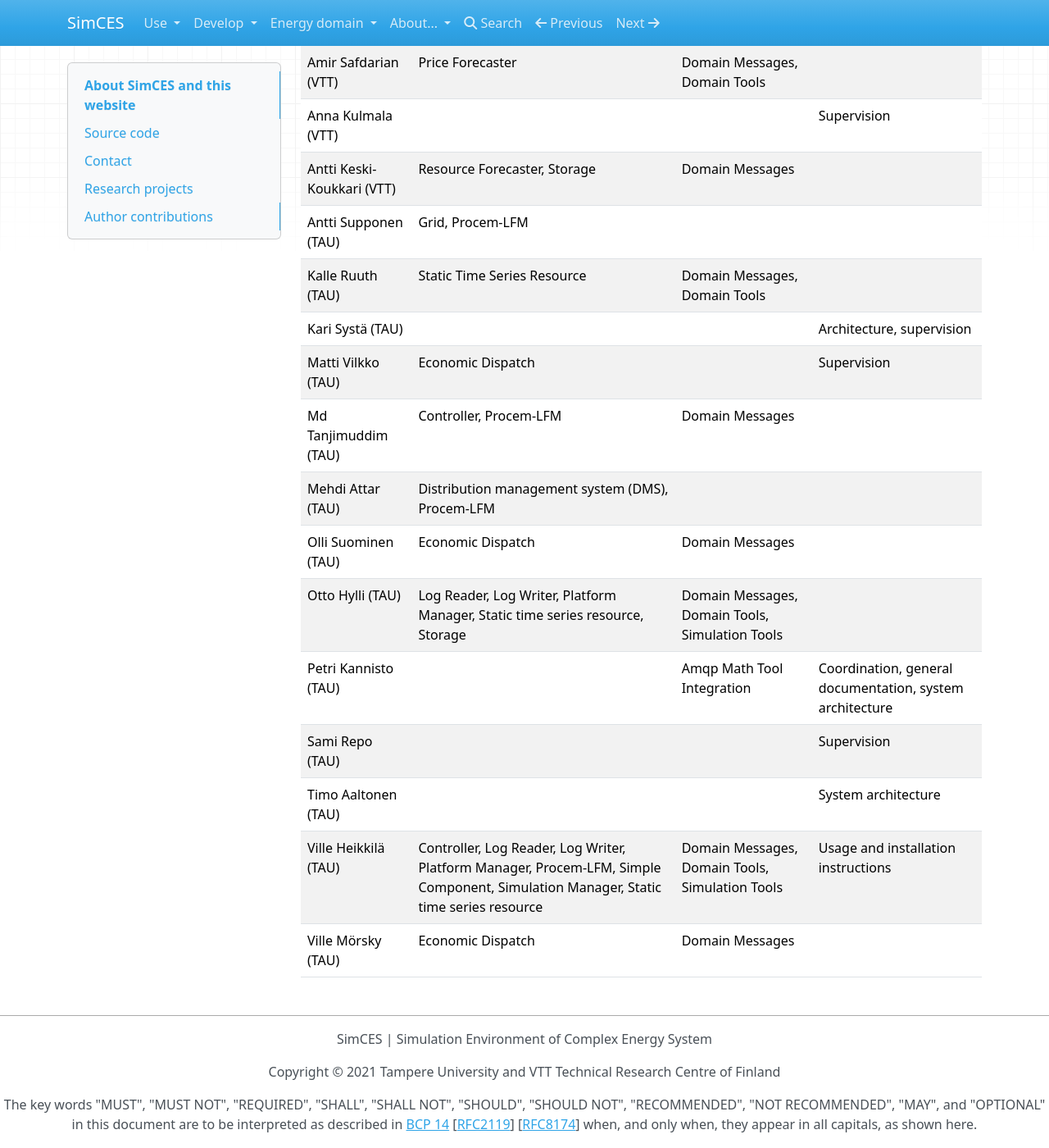
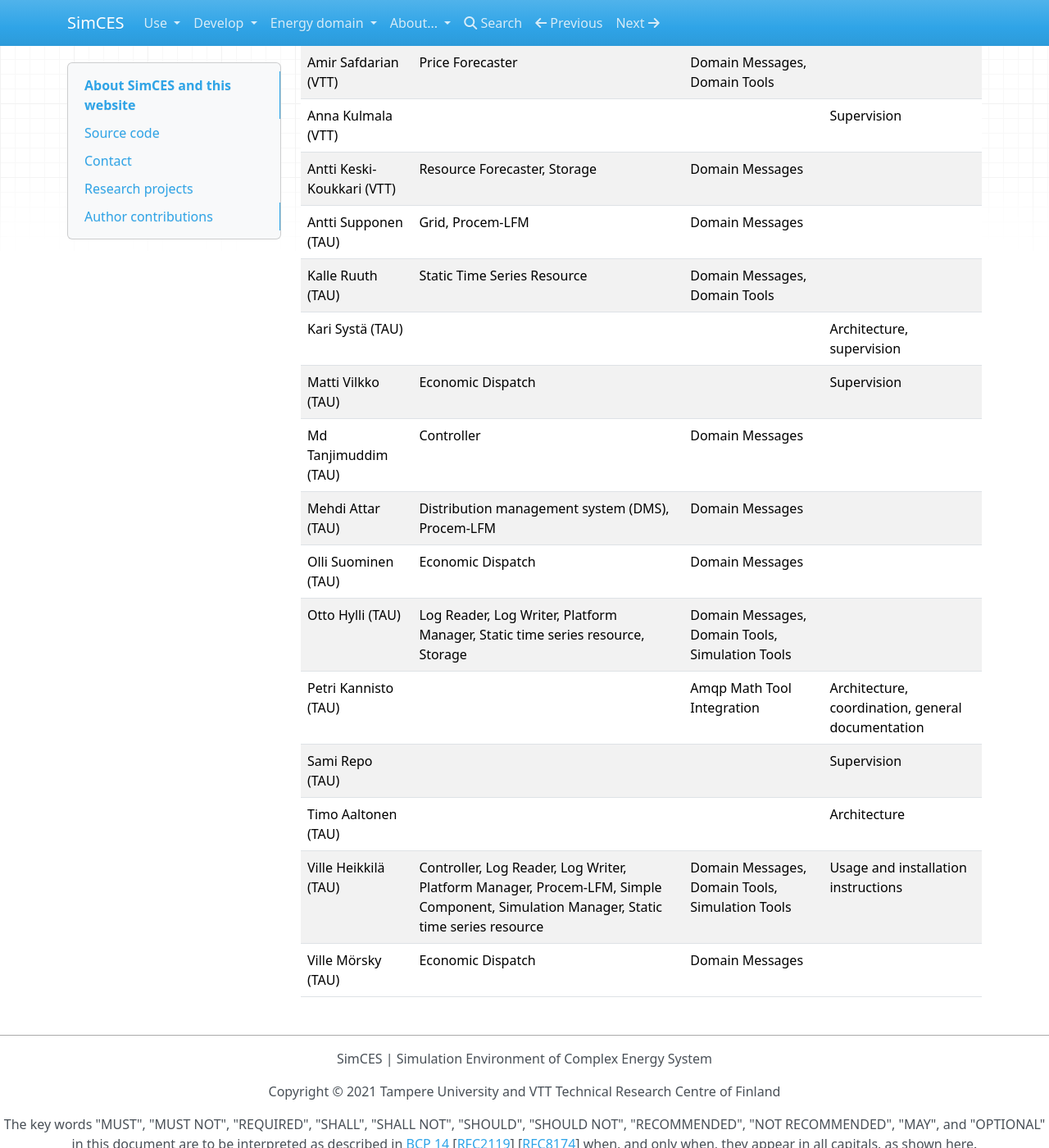
Before and after one commit to simcesplatform/simcesplatform.github.io, an MkDocs documentation site: the page built from markdown/about.md, in a window 1280 px wide and 1400 px high, scrolled down 825 px. Shown: the whole window at 82% size. Built offline with MkDocs 1.6.1, drawn with Linux system fonts in a browser that asks for light colours; nearby versions of some CDN libraries; library files that are not in the unit come from our copies.

Commit message:
Update contributions table

```diff
--- a/markdown/about.md
+++ b/markdown/about.md
@@ -37,16 +37,16 @@
 | Amir Safdarian (VTT) | Price Forecaster | Domain Messages, Domain Tools | |
 | Anna Kulmala (VTT) | | | Supervision |
 | Antti Keski-Koukkari (VTT) | Resource Forecaster, Storage | Domain Messages | |
-| Antti Supponen (TAU) | Grid, Procem-LFM | | |
+| Antti Supponen (TAU) | Grid, Procem-LFM | Domain Messages | |
 | Kalle Ruuth (TAU) | Static Time Series Resource | Domain Messages, Domain Tools | |
 | Kari Systä (TAU) | | | Architecture, supervision |
 | Matti Vilkko (TAU) | Economic Dispatch | | Supervision |
-| Md Tanjimuddim (TAU) | Controller, Procem-LFM | Domain Messages | |
-| Mehdi Attar (TAU) | Distribution management system (DMS), Procem-LFM | | |
+| Md Tanjimuddim (TAU) | Controller | Domain Messages | |
+| Mehdi Attar (TAU) | Distribution management system (DMS), Procem-LFM | Domain Messages | |
 | Olli Suominen (TAU) | Economic Dispatch | Domain Messages | |
 | Otto Hylli (TAU) | Log Reader, Log Writer, Platform Manager, Static time series resource, Storage | Domain Messages, Domain Tools, Simulation Tools | |
-| Petri Kannisto (TAU) | | Amqp Math Tool Integration | Coordination, general documentation, system architecture |
+| Petri Kannisto (TAU) | | Amqp Math Tool Integration | Architecture, coordination, general documentation |
 | Sami Repo (TAU) | | | Supervision |
-| Timo Aaltonen (TAU) | | | System architecture |
+| Timo Aaltonen (TAU) | | | Architecture |
 | Ville Heikkilä (TAU) | Controller, Log Reader, Log Writer, Platform Manager, Procem-LFM, Simple Component, Simulation Manager, Static time series resource | Domain Messages, Domain Tools, Simulation Tools | Usage and installation instructions |
 | Ville Mörsky (TAU) | Economic Dispatch | Domain Messages | |
```
